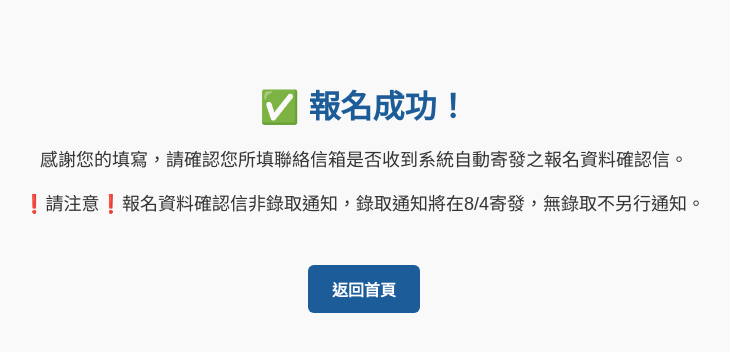
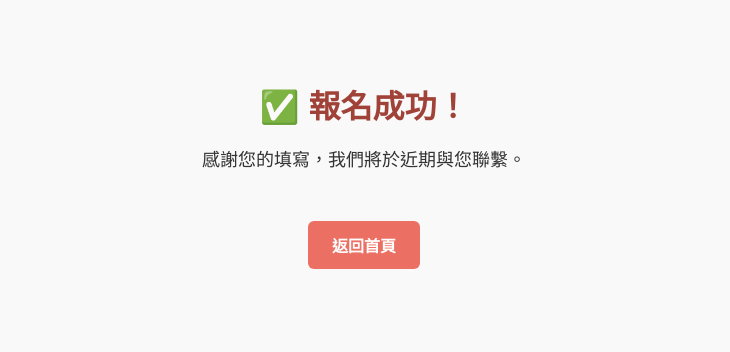
Before and after one commit to jyblh/ntut-fall2025-signup, a plain HTML site: page 3Qpage.html in a window 1280 px wide. Shown: the whole page, without its empty margins (276-1006 px from the left). Drawn offline with Linux system fonts and the light colour scheme.

Commit message:
Update 3Qpage.html

```diff
--- a/3Qpage.html
+++ b/3Qpage.html
@@ -13,7 +13,7 @@
       text-align: center;
     }
     h1 {
-      color: #1c5d99;
+      color: #a14239;
       font-size: 32px;
       margin-bottom: 16px;
     }
@@ -25,7 +25,7 @@
       display: inline-block;
       margin-top: 32px;
       padding: 12px 24px;
-      background-color: #1c5d99;
+      background-color: #eb6f63;
       color: white;
       text-decoration: none;
       border-radius: 6px;
@@ -40,9 +40,8 @@
 <body>
 
   <h1>✅ 報名成功！</h1>
-  <p>感謝您的填寫，請確認您所填聯絡信箱是否收到系統自動寄發之報名資料確認信。</p>
-  <p>❗請注意❗報名資料確認信非錄取通知，錄取通知將在8/4寄發，無錄取不另行通知。</p>
-  <a class="button" href="index.html">返回首頁</a>
+  <p>感謝您的填寫，我們將於近期與您聯繫。</p>
+  <a class="button" href="https://rnd.ntut.edu.tw/p/412-1042-14166.php?">返回首頁</a>
 
 </body>
 </html>
```
